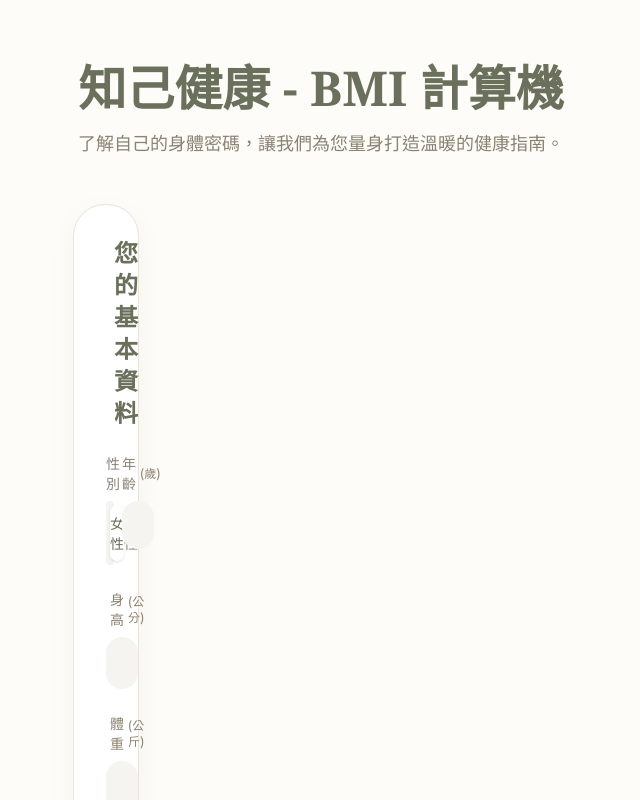
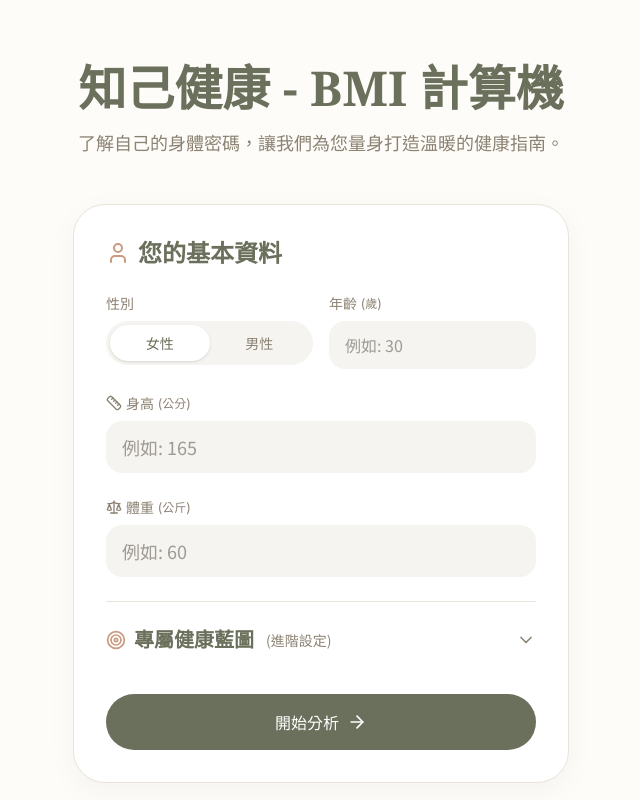
Before and after one commit to Guangpop/BmiCalculator, a React (Vite) app: page / in a window 1280 px wide. Shown: the top 800 px of the page, without its empty margins (319-959 px from the left). Built offline with nearby package versions, Linux system fonts and the light colour scheme.

Commit message:
fix: use complete Tailwind class names for proper CSS generation

```diff
--- a/src/App.tsx
+++ b/src/App.tsx
@@ -86,7 +86,7 @@ export default function App() {
 
         <div className="grid grid-cols-1 lg:grid-cols-12 gap-8">
           {/* Input Section */}
-          <div className={`lg:col-span-${bmi ? '4' : '6 lg:col-start-4'} transition-all duration-500 ease-in-out`}>
+          <div className={`${bmi ? 'lg:col-span-4' : 'lg:col-span-6 lg:col-start-4'} transition-all duration-500 ease-in-out`}>
             <div className="bg-white rounded-[32px] p-8 shadow-[0_8px_30px_rgb(0,0,0,0.04)] border border-[var(--color-warm-border)]">
               <h2 className="text-2xl font-serif font-semibold mb-6 flex items-center gap-2 text-[var(--color-olive)]">
                 <User className="w-6 h-6 text-[var(--color-warm-accent)]" />
```
